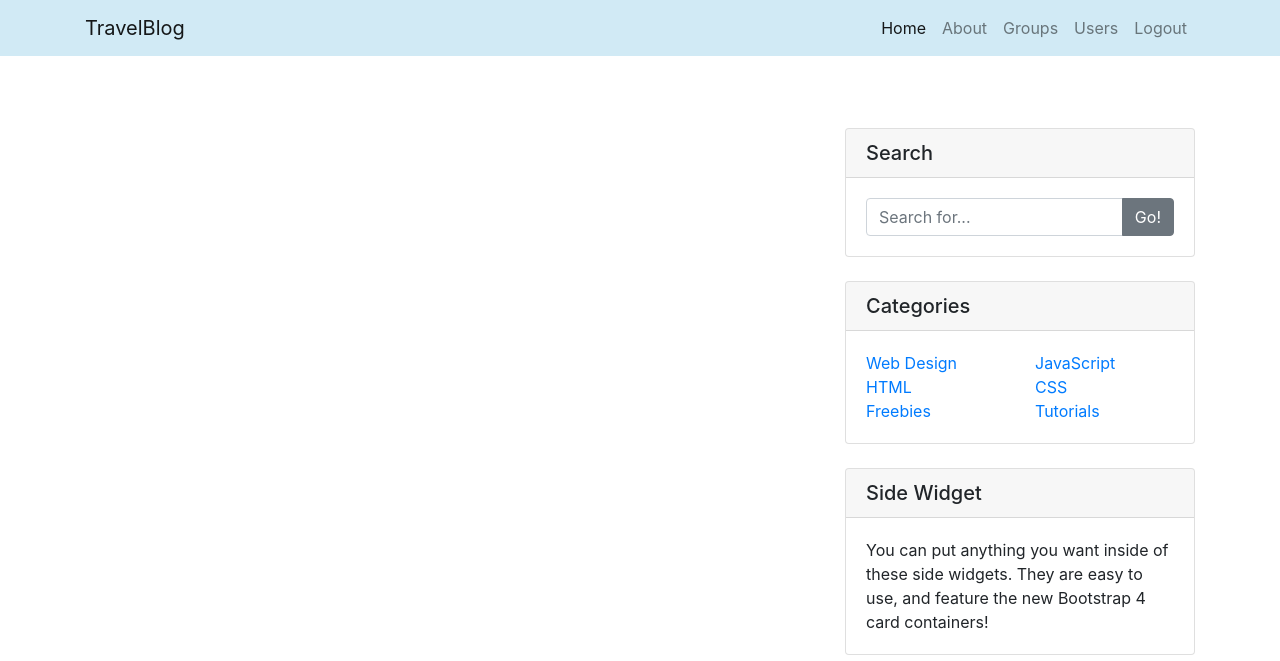
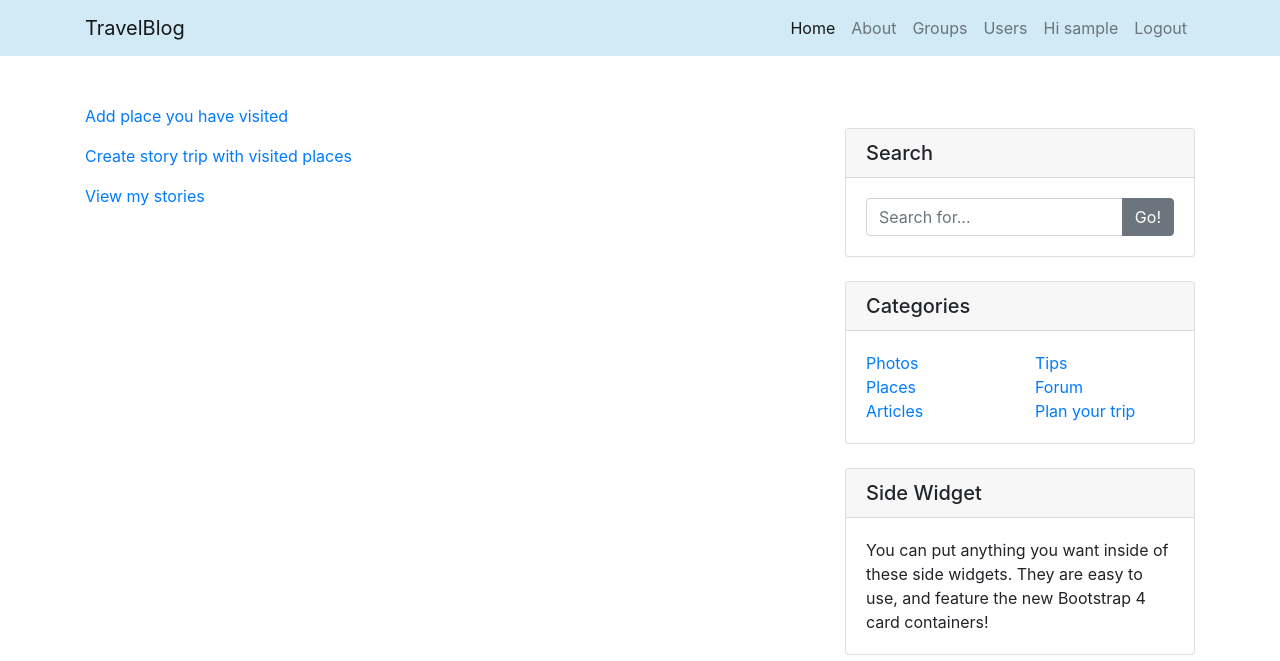
Before and after one commit to konradkrasno/travelblog, a Django app: page / in a window 1280 px wide. Shown: the top 661 px of the page. Run offline with Django 3.2, Linux system fonts and the light colour scheme; the visitor is signed in with stand-in values (Sample User, id 1); data comes from the database, SQL or seed files in the repository; data that the repository does not hold is empty; some libraries are stand-ins or nearby versions.

Commit message:
Develop GUI

```diff
--- a/account/forms.py
+++ b/account/forms.py
@@ -9,7 +9,7 @@ class UserRegistrationForm(forms.ModelForm):
 
     class Meta:
         model = User
-        fields = ("username", "first_name", "email")
+        fields = ("username", "first_name", "last_name", "email")
 
     def clean_password2(self):
         cd = self.cleaned_data
--- a/account/templates/account/dashboard.html
+++ b/account/templates/account/dashboard.html
@@ -1,7 +1,12 @@
 {% extends "base.html" %}
+{% load account_tags %}
 
-{% block title %}Visited Places{% endblock %}
+{% block title %}Dashboard{% endblock %}
 
 {% block content %}
+  <a href="{% url 'places:create' %}"><p>Add place you have visited</p></a>
+  <a href="{% url 'articles:create' %}"><p>Create story trip with visited places</p></a>
+  <a href="{% url 'articles:dashboard' %}"><p>View my stories</p></a>
 
+  {% include "articles/article/articles.html" with article_list=articles %}
 {% endblock %}
--- a/account/templates/account/detail.html
+++ b/account/templates/account/detail.html
@@ -11,7 +11,6 @@
 
 {% block content %}
   <div class="container pt-5">
-    <p>{{ user.username }}</p>
     {% if user != request.user %}
     <a href="#" data-id="{{ user.id }}" data-action="{% if request.user in user.followers.all %}un{% endif %}follow" class="follow">
       {% if request.user not in user.followers.all %}
@@ -23,11 +22,11 @@
     {% endif %}
 
     <div class="container pt-3">
-      <p>Places</p>
+      <p>Places visited by {{ user.username }}</p>
       {% leaflet_map "main" callback="main_map_init" %}
     </div>
 
-    {% include "articles/article/articles.html" with article_list=user.articles.all %}
+    {% include "articles/article/articles.html" with article_list=articles %}
 
   </div>
 
--- a/account/templates/base.html
+++ b/account/templates/base.html
@@ -29,35 +29,38 @@
   <!-- Navigation -->
   <nav class="navbar navbar-expand-lg navbar-light fixed-top" style="background-color: #d1eaf5;">
     <div class="container">
-      <a class="navbar-brand" href="#">TravelBlog</a>
+      <a class="navbar-brand" href="{% url 'dashboard' %}">TravelBlog</a>
       <button class="navbar-toggler" type="button" data-toggle="collapse" data-target="#navbarResponsive" aria-controls="navbarResponsive" aria-expanded="false" aria-label="Toggle navigation">
         <span class="navbar-toggler-icon"></span>
       </button>
       <div class="collapse navbar-collapse" id="navbarResponsive">
         <ul class="navbar-nav ml-auto">
-          <li class="nav-item active">
-            <a class="nav-link" href="#">Home
+          <li class="nav-item {% if section == 'dashboard' %}active{% endif %}">
+            <a class="nav-link" href="{% url 'dashboard' %}">Home
               <span class="sr-only">(current)</span>
             </a>
           </li>
-          <li class="nav-item">
+          <li class="nav-item {% if section == 'about' %}active{% endif %}">
             <a class="nav-link" href="#">About</a>
           </li>
-          <li class="nav-item">
+          <li class="nav-item {% if section == 'groups' %}active{% endif %}">
             <a class="nav-link" href="#">Groups</a>
           </li>
           {% if request.user.is_authenticated %}
+            <li class="nav-item {% if section == 'users' %}active{% endif %}">
+              <a class="nav-link" href="{% url 'user_list' %}">Users</a>
+            </li>
             <li class="nav-item">
-              <a class="nav-link" href="{% url 'user_list' %}">Users</a>
+              <a class="nav-link" href="#">Hi {{ request.user.username }}</a>
             </li>
             <li class="nav-item">
               <a class="nav-link" href="{% url 'logout' %}">Logout</a>
             </li>
           {% else %}
-            <li class="nav-item">
+            <li class="nav-item {% if section == 'register' %}active{% endif %}">
               <a class="nav-link" href="{% url 'register' %}">Sign Up</a>
             </li>
-            <li class="nav-item">
+            <li class="nav-item {% if section == 'login' %}active{% endif %}">
               <a class="nav-link" href="{% url 'login' %}">Sign In</a>
             </li>
           {% endif %}
@@ -110,26 +113,38 @@
               <div class="col-lg-6">
                 <ul class="list-unstyled mb-0">
                   <li>
-                    <a href="#">Web Design</a>
+                    {% if view.kwargs.username %}
+                      <a href="{% url 'images:list' username=view.kwargs.username %}">Photos</a>
+                    {% else %}
+                      <a href="{% url 'images:list' username=request.user.username %}">Photos</a>
+                    {% endif %}
                   </li>
                   <li>
-                    <a href="#">HTML</a>
+                    {% if view.kwargs.username %}
+                      <a href="{% url 'places:list' username=view.kwargs.username %}">Places</a>
+                    {% else %}
+                      <a href="{% url 'places:list' username=request.user.username %}">Places</a>
+                    {% endif %}
                   </li>
                   <li>
-                    <a href="#">Freebies</a>
+                    {% if view.kwargs.username %}
+                      <a href="{% url 'articles:list' username=view.kwargs.username %}">Articles</a>
+                    {% else %}
+                      <a href="{% url 'articles:list' username=request.user.username %}">Articles</a>
+                    {% endif %}
                   </li>
                 </ul>
               </div>
               <div class="col-lg-6">
                 <ul class="list-unstyled mb-0">
                   <li>
-                    <a href="#">JavaScript</a>
+                    <a href="#">Tips</a>
                   </li>
                   <li>
-                    <a href="#">CSS</a>
+                    <a href="#">Forum</a>
                   </li>
                   <li>
-                    <a href="#">Tutorials</a>
+                    <a href="#">Plan your trip</a>
                   </li>
                 </ul>
               </div>
--- a/account/views.py
+++ b/account/views.py
@@ -6,6 +6,7 @@ from django.shortcuts import render
 from django.views.decorators.http import require_POST
 from django.views.generic import TemplateView, ListView, DetailView
 
+from articles.models import Article
 from common.decorators import ajax_required
 from .forms import UserRegistrationForm, UserEditForm
 from .models import User, Follow
@@ -20,7 +21,7 @@ def register(request):
             new_user.save()
             return render(request, "account/register_done.html", {"new_user": new_user})
     user_form = UserRegistrationForm()
-    return render(request, "account/register.html", {"user_form": user_form})
+    return render(request, "account/register.html", {"user_form": user_form, "section": "register"})
 
 
 def edit(request):
@@ -39,10 +40,26 @@ def edit(request):
 class DashboardView(LoginRequiredMixin, TemplateView):
     template_name = "account/dashboard.html"
 
+    def get_context_data(self, **kwargs):
+        data = super().get_context_data()
+        following_ids = self.request.user.following.values_list("id", flat=True)
+        if following_ids:
+            articles = Article.pub_objects.filter(author_id__in=following_ids).order_by("-publish")[:10]
+        else:
+            articles = Article.pub_objects.all().order_by("-publish")[:10]
+        data["articles"] = articles
+        data["section"] = "dashboard"
+        return data
+
 
 class UserListView(LoginRequiredMixin, ListView):
     model = User
     template_name = "account/list.html"
+
+    def get_context_data(self, *, object_list=None, **kwargs):
+        data = super().get_context_data()
+        data["section"] = "users"
+        return data
 
 
 class UserDetailView(LoginRequiredMixin, DetailView):
@@ -50,6 +67,12 @@ class UserDetailView(LoginRequiredMixin, DetailView):
     template_name = "account/detail.html"
     slug_field = "username"
     slug_url_kwarg = "username"
+
+    def get_context_data(self, **kwargs):
+        data = super().get_context_data()
+        data["articles"] = Article.pub_objects.filter(author=self.object)
+        data["section"] = "users"
+        return data
 
 
 @ajax_required
--- a/articles/templates/articles/article/articles.html
+++ b/articles/templates/articles/article/articles.html
@@ -10,5 +10,8 @@
         {% endwith %}
         <p>{{ article.body|truncatewords:50 }}</p>
       </div>
+      {% if username == '' %}
+        <a href="{% url 'articles:update' pk=article.id slug=article.slug %}"><p>Edit article</p></a>
+      {% endif %}
     {% endfor %}
 </div>
--- a/articles/templates/articles/article/detail.html
+++ b/articles/templates/articles/article/detail.html
@@ -5,6 +5,11 @@
 {% block title %}Article{% endblock %}
 
 {% block content %}
+    {% if article.author == request.user %}
+      <a href="{% url 'articles:dashboard' %}"><p>Back to your articles</p></a>
+      <a href="{% url 'articles:update' pk=article.id slug=article.slug %}"><p>Edit article</p></a>
+      <a href="{% url 'articles:delete' pk=article.id %}"><p>Delete article</p></a>
+    {% endif %}
     <h2 class="mt-4">{{ article.title }}</h1>
     <p class="lead">
         by
--- a/articles/templates/articles/article/list.html
+++ b/articles/templates/articles/article/list.html
@@ -1,7 +1,7 @@
 {% extends "base.html" %}
 
-{% block title %}{{ username }} articles{% endblock %}
+{% block title %}{{ view.kwargs.username }} articles{% endblock %}
 
 {% block content %}
-  {% include "articles/article/articles.html" with article_list=article_list %}
+  {% include "articles/article/articles.html" with article_list=article_list username=view.kwargs.username %}
 {% endblock %}
--- a/articles/views.py
+++ b/articles/views.py
@@ -14,8 +14,10 @@ class ArticleListView(LoginRequiredMixin, ListView):
     template_name = "articles/article/list.html"
 
     def get_queryset(self):
-        username = self.kwargs.get("username", self.request.user.username)
-        return super().get_queryset().filter(author__username=username)
+        username = self.kwargs.get("username")
+        if username:
+            return Article.pub_objects.filter(author__username=username)
+        return self.request.user.articles.all()
 
 
 class ArticleDetailView(LoginRequiredMixin, DetailView):
--- a/images/templates/images/image/images.html
+++ b/images/templates/images/image/images.html
@@ -10,7 +10,7 @@
         {% with related_articles=image.place.article_places.all %}
           {% if related_articles %}
             <p>Related articles</p>
-            {% for article_place in  %}
+            {% for article_place in image.place.article_places.all %}
               <a href="{{ article_place.article.get_absolute_url }}"><p>{{ article_place.article.title }}</p></a>
             {% endfor %}
           {% endif %}
```
Also changed, not shown: account/templatetags/account_tags.py (+0 -8 lines), places/templates/places/place/list.html (+7 -6 lines).
